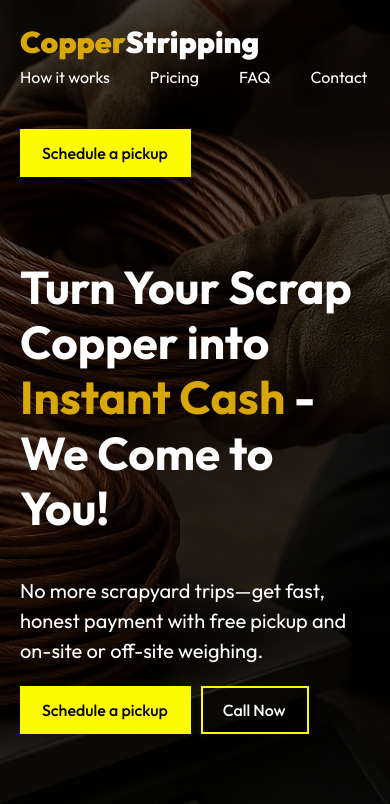
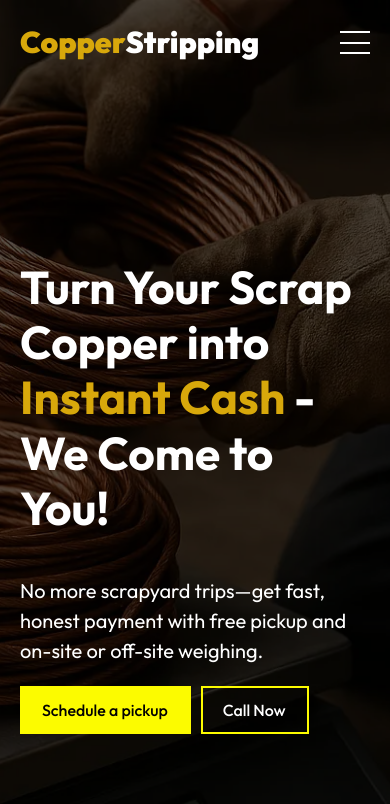
Before and after one commit to LarocheJ/copperstripping, a React (Vite) app: page / in a window 390 px wide. Shown: the top 804 px of the page. Built offline with nearby package versions, Linux system fonts and the light colour scheme.

Commit message:
Add hamburger menu for mobile navigation and update header styles

```diff
--- a/src/components/Header.jsx
+++ b/src/components/Header.jsx
@@ -26,6 +26,11 @@ export default function Header() {
                     <a className="nav__item" href="">Contact</a>
                     <Button title="" link="#" />
                 </nav>
+                <div className="hamburger">
+                    <span className="hamburger__line"></span>
+                    <span className="hamburger__line"></span>
+                    <span className="hamburger__line"></span>
+                </div>
             </div>
         </header>
     )
--- a/src/styles/Header.css
+++ b/src/styles/Header.css
@@ -11,8 +11,10 @@
 }
 
 .header--scrolled {
-    background-color: var(--white);
+    background-color: rgba(255, 255, 255, 0.85);
+    backdrop-filter: blur(10px);
     box-shadow: var(--box-shadow);
+    padding-block: 1rem;
 }
 
 .header--scrolled a,
@@ -24,11 +26,11 @@
     display: flex;
     justify-content: space-between;
     align-items: center;
-    flex-wrap: wrap;
+    gap: 4rem;
 }
 
 .logo {
-    font-size: clamp(3rem, 6vw, 4rem);
+    font-size: clamp(3rem, 3.5vw, 4rem);
     font-weight: 900;
     color: var(--white);
 }
@@ -36,7 +38,7 @@
 .nav {
     display: flex;
     align-items: center;
-    flex-wrap: wrap;
+    flex-shrink: 0;
     gap: 4rem;
 }
 
@@ -44,3 +46,47 @@
     text-decoration: none;
     color: var(--white);
 }
+
+/* Hamburger */
+
+.hamburger {
+    display: none;
+    flex-direction: column;
+    justify-content: space-between;
+    align-items: center;
+    width: 3rem;
+    height: 2.25rem;
+    cursor: pointer;
+    cursor: pointer;
+}
+
+.hamburger__line {
+    display: inline-block;
+    width: 100%;
+    height: 2px;
+    background-color: var(--white);
+    transition: all 0.2s ease;
+}
+
+@media all and (max-width: 1100px) {
+    .hamburger {
+        display: inline-flex;
+    }
+
+    .nav {
+        position: fixed;
+        top: 0;
+        left: 0;
+        right: 0;
+        bottom: 0;
+        flex-direction: column;
+        align-items: center;
+        justify-content: center;
+        background-color: var(--black);
+        transition: transform 0.3s ease-in-out;
+
+        transform: translateY(-100%);
+        opacity: 0;
+        visibility: hidden;
+    }
+}
```
